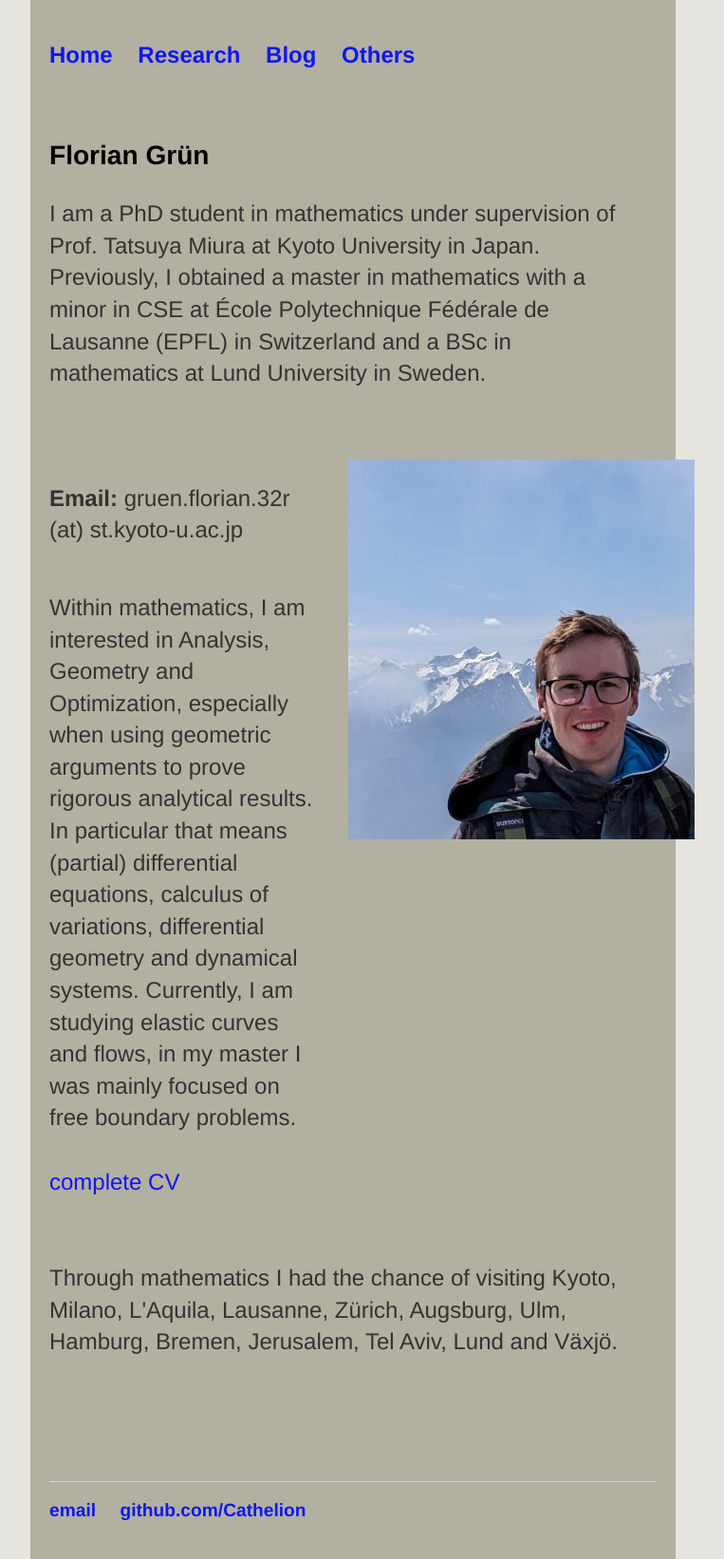
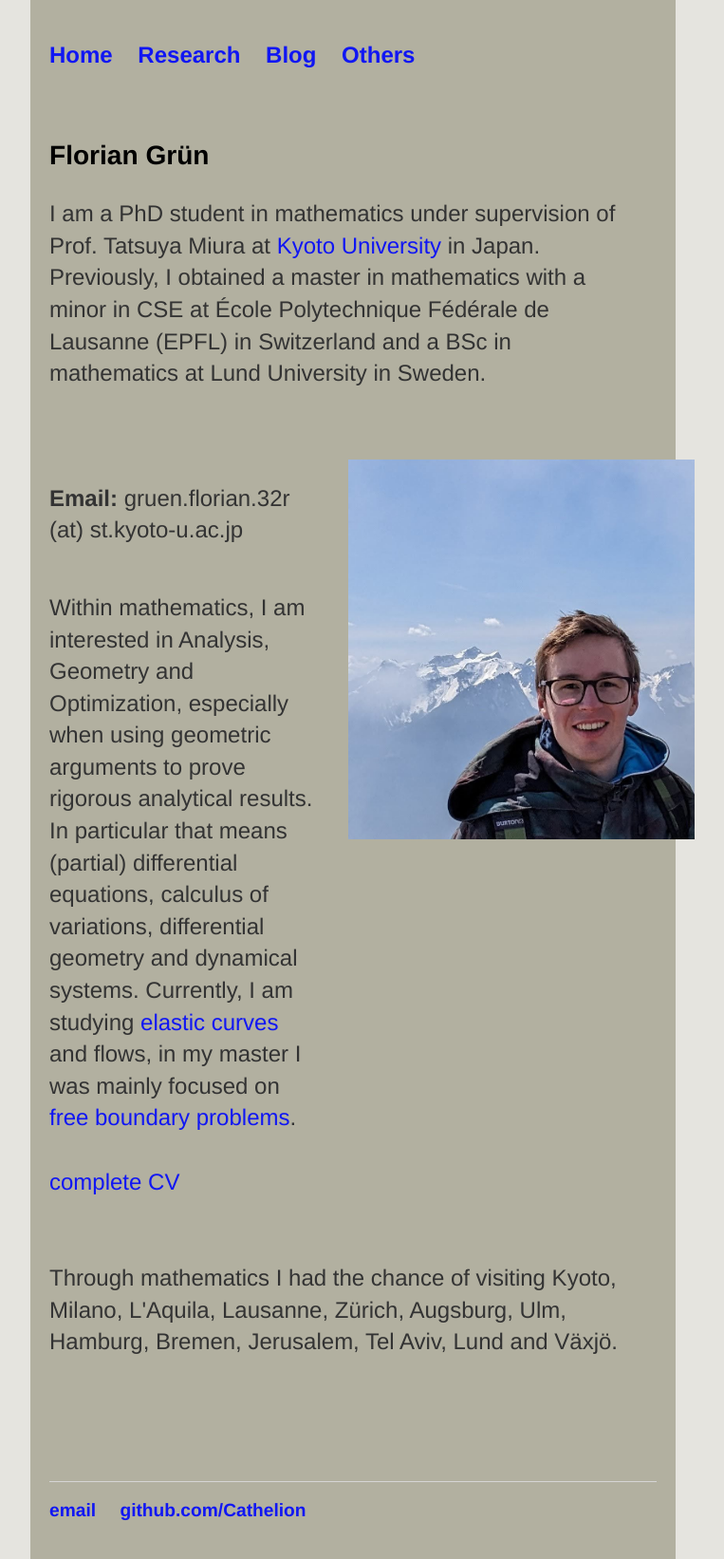
Before and after one commit to Cathelion/Cathelion.github.io, a Jekyll site: the page built from index.html, in a window 1280 px wide. Shown: the whole page at 95% size, without its empty margins (268-1031 px from the left). Built offline with Jekyll 4.4.1, drawn with Linux system fonts in a browser that asks for light colours; part of the change alters nothing that is shown.

```diff
--- a/index.html
+++ b/index.html
@@ -5,7 +5,7 @@ title: Home
 <div class="content">
    <div class="blurb full-width">
       <h3>Florian Grün</h3>
-      <p>I am a PhD student in mathematics under supervision of Prof. Tatsuya Miura at Kyoto University in Japan.
+      <p>I am a PhD student in mathematics under supervision of Prof. Tatsuya Miura at <a href="https://www.math.kyoto-u.ac.jp/en">Kyoto University</a> in Japan.
          Previously, I obtained a master in mathematics with a minor in CSE at École Polytechnique Fédérale de Lausanne (EPFL) in Switzerland and a BSc in mathematics at Lund University in Sweden.</p>
    </div>
 
@@ -13,7 +13,7 @@ title: Home
       <p><b>Email: </b> gruen.florian.32r (at) st.kyoto-u.ac.jp   <br>
       </p>
       <p>Within mathematics, I am interested in Analysis, Geometry and Optimization, especially when using geometric arguments to prove rigorous analytical results. In particular that means (partial) differential equations, calculus of variations, differential geometry and dynamical systems.
-         Currently, I am studying elastic curves and flows, in my master I was mainly focused on free boundary problems.  <br>
+         Currently, I am studying <a href="https://en.wikipedia.org/wiki/Elastica_theory">elastic curves</a> and flows, in my master I was mainly focused on <a href="https://en.wikipedia.org/wiki/Free_boundary_problem">free boundary problems</a>.  <br>
          <br>
          <a class="insidep" href="/CV.pdf">complete CV</a>
       </p>
```
